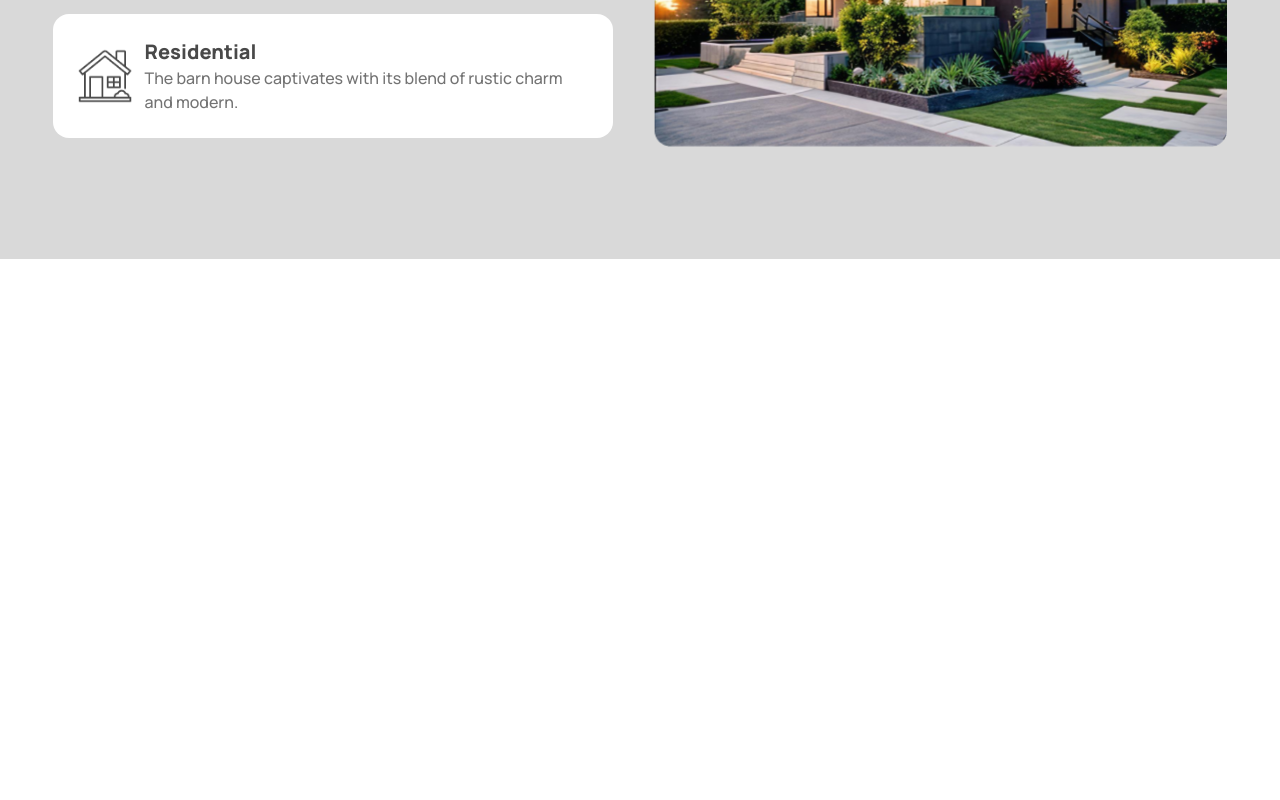
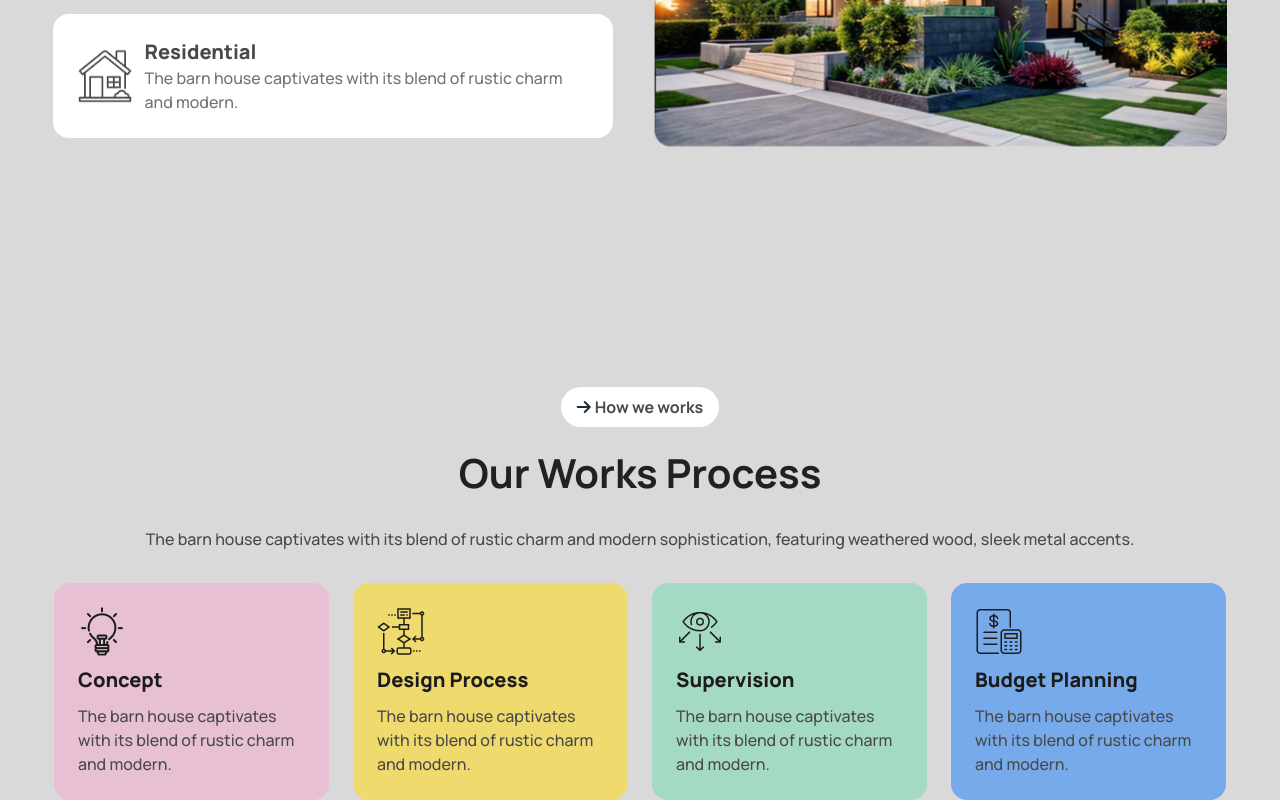
Before and after one commit to salmanfxrsi/PhA3, a plain HTML site: page index.html in a window 1280 px wide. Shown: the part 1504-2304 px from the top of the page. Before the commit the page ends 1891 px from the top, so only its background shows below. Drawn offline with nearby package versions, Linux system fonts and the light colour scheme.

Commit message:
Added Our Works Process Section!

```diff
--- a/index.html
+++ b/index.html
@@ -138,6 +138,45 @@
         </div>
       </section>
 
+      <!-- Our Works Process Section -->
+      <section class="container mx-auto text-center">
+        <div class="justify-center flex mb-4">
+          <button class="flex items-center gap-1 bg-[#FFFFFF] px-4 py-2 rounded-3xl cursor-text mx-auto lg:mx-0">
+            <i class="fa-solid fa-arrow-right"></i>
+            <p class="font-bold text-base text-[#494949]">How we works</p>
+          </button>
+        </div>
+        <h1 class="font-bold text-[2.5rem] text-[#212121] mb-6">Our Works Process</h1>
+        <h2 class="font-medium text-base text-[#494949] mb-8">The barn house captivates with its blend of rustic charm and modern sophistication, featuring weathered wood, sleek metal accents.</h2>
+        <!-- Card Container -->
+        <div class="flex justify-center text-left gap-6 flex-col lg:flex-row items-center w-11/12 lg:w-full mx-auto">
+          <!-- Card 1 -->
+          <div class="p-6 bg-[#E7C1D3] w-[275px] rounded-2xl space-y-[10px]">
+            <img src="./assets/concept.png" alt="">
+            <h1 class="font-extrabold text-xl text-[#1C1C1C]">Concept</h1>
+            <h2 class="font-medium text-base text-[#494949]">The barn house captivates with its blend of rustic charm and modern.</h2>
+          </div>
+          <!-- Card 2 -->
+          <div class="p-6 bg-[#EFDA6E] w-[275px] rounded-2xl space-y-[10px]">
+            <img src="./assets/flow-chart.png" alt="">
+            <h1 class="font-extrabold text-xl text-[#1C1C1C]">Design Process</h1>
+            <h2 class="font-medium text-base text-[#494949]">The barn house captivates with its blend of rustic charm and modern.</h2>
+          </div>
+          <!-- Card 3 -->
+          <div class="p-6 bg-[#A4DAC3] w-[275px] rounded-2xl space-y-[10px]">
+            <img src="./assets/vision.png" alt="">
+            <h1 class="font-extrabold text-xl text-[#1C1C1C]">Supervision</h1>
+            <h2 class="font-medium text-base text-[#494949]">The barn house captivates with its blend of rustic charm and modern.</h2>
+          </div>
+          <!-- Card 4 -->
+          <div class="p-6 bg-[#77AAEA] w-[275px] rounded-2xl space-y-[10px]">
+            <img src="./assets/budget-planning.png" alt="">
+            <h1 class="font-extrabold text-xl text-[#1C1C1C]">Budget Planning</h1>
+            <h2 class="font-medium text-base text-[#494949]">The barn house captivates with its blend of rustic charm and modern.</h2>
+          </div>
+        </div>
+      </section>
+
     </main>
 
     <!-- Footer -->
```
